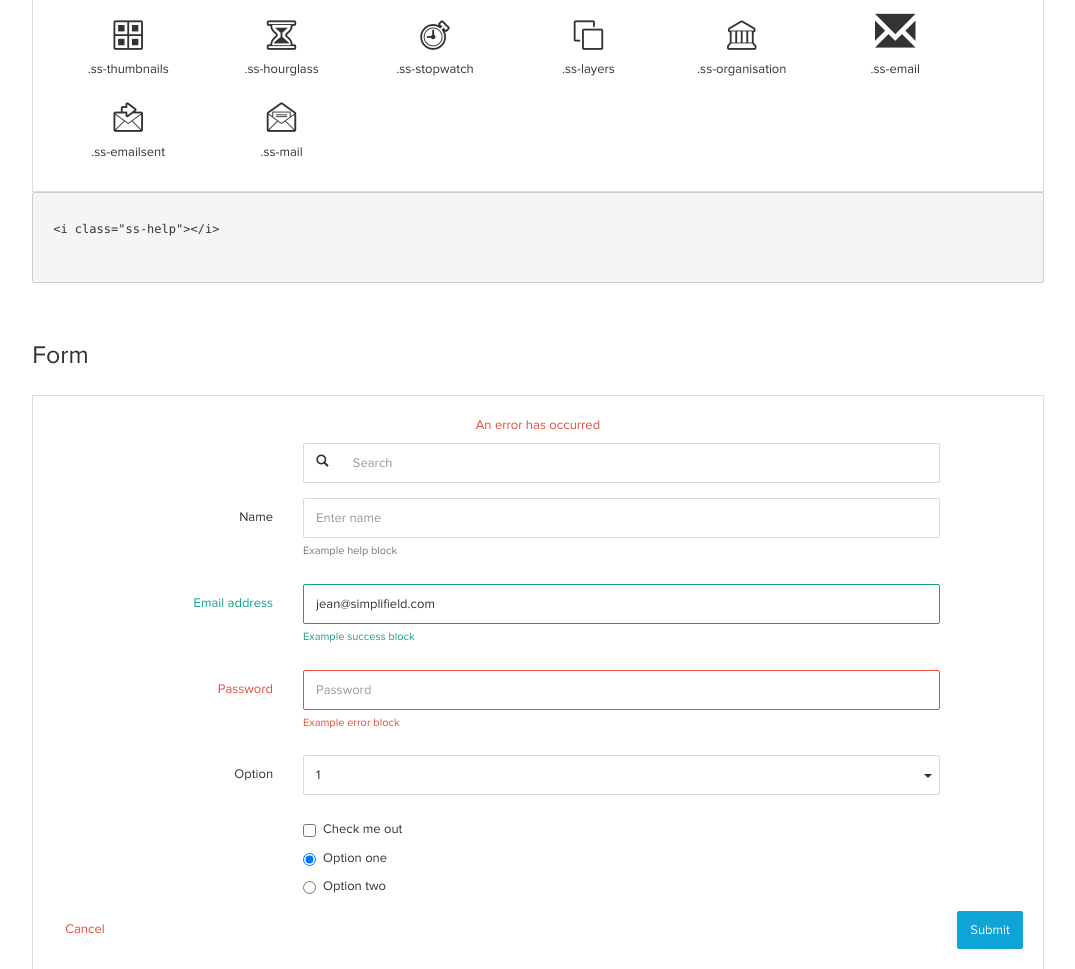
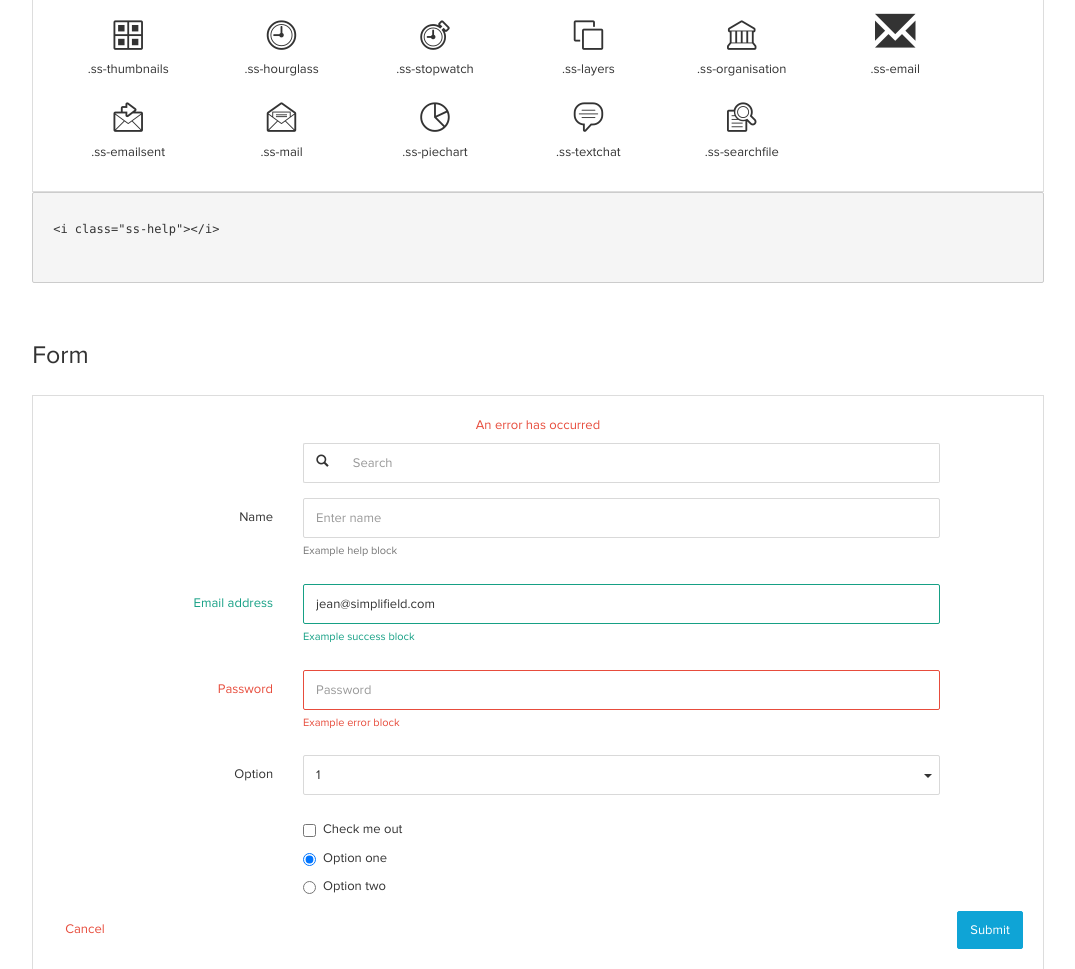
Before and after one commit to SimpliField/sf-style-guide, a website: page index.html in a window 1280 px wide. Shown: the part 2526-3495 px from the top of the page, without its empty margins (102-1177 px from the left). Drawn offline with Linux system fonts and the light colour scheme.

Commit message:
Adding new icons

```diff
--- a/index.html
+++ b/index.html
@@ -343,6 +343,15 @@
 					<li>
 						<div><i class="ss-mail"></i></div><span>.ss-mail</span>
 					</li>
+					<li>
+						<div><i class="ss-piechart"></i></div><span>.ss-piechart</span>
+					</li>
+					<li>
+						<div><i class="ss-textchat"></i></div><span>.ss-textchat</span>
+					</li>
+					<li>
+						<div><i class="ss-searchfile"></i></div><span>.ss-searchfile</span>
+					</li>
 				</ul>
 				<div class="guide_code">
 					<pre>
--- a/less/theme/icons.less
+++ b/less/theme/icons.less
@@ -92,3 +92,6 @@
 .ss-email:before { .icon('\e042'); }
 .ss-emailsent:before { .icon('\e043'); }
 .ss-mail:before { .icon('\e044'); }
+.ss-piechart:before { .icon('\e045'); }
+.ss-textchat:before { .icon('\e046'); }
+.ss-searchfile:before { .icon('\e047'); }
```
Also changed, not shown: assets/icons/uE03E-clock.svg (added), assets/icons/uE03E-hourglass.svg (deleted), assets/icons/uE045-piechart.svg (added), assets/icons/uE046-textchat.svg (added), assets/icons/uE047-searchfile.svg (added), css/style-guide.css, fonts/iconsfont.ttf, fonts/iconsfont.woff, 2 other files.
